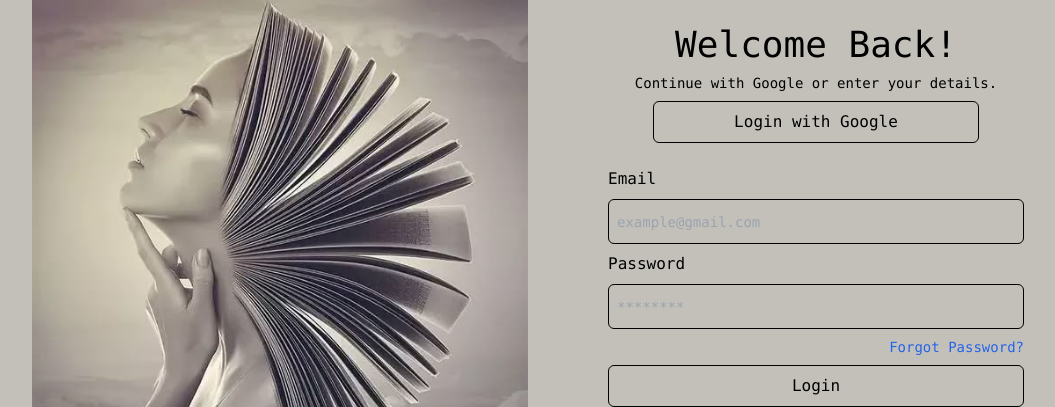
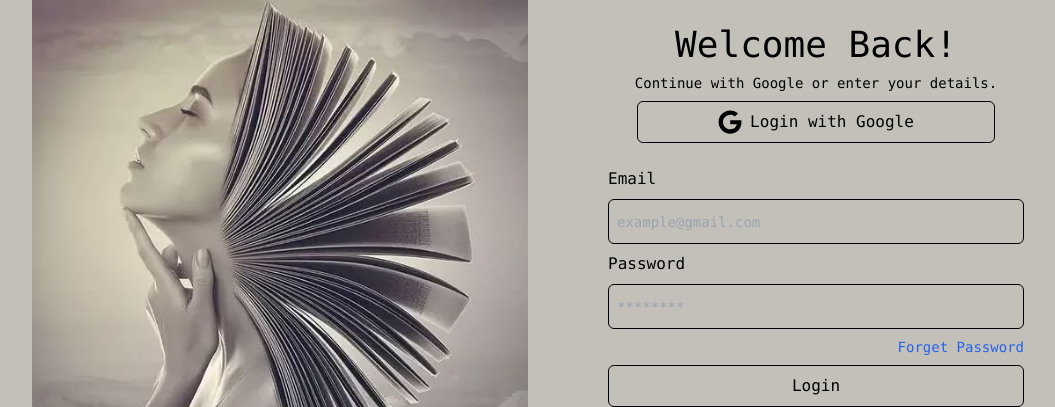
Before and after one commit to Hardelzs/year-book, a React (Vite) app: page / in a window 1280 px wide. Shown: the part 164-571 px from the top of the page, without its empty margins (112-1167 px from the left). Built offline with nearby package versions, Linux system fonts and the light colour scheme.

Commit message:
Added the deleted object

```diff
--- a/src/Components/LoginPage.jsx
+++ b/src/Components/LoginPage.jsx
@@ -10,6 +10,7 @@ import { doc, setDoc, getDoc } from "firebase/firestore";
 import { useNavigate } from "react-router-dom";
 import LoginImg from "../assets/Login.jpg";
 import SignImg from "../assets/Sign.jpg";
+import { FaGoogle } from "react-icons/fa";
 
 const LoginPage = () => {
   const navigate = useNavigate();
@@ -118,11 +119,11 @@ const LoginPage = () => {
 
             {/* Google Sign-In Button */}
             <button
-              className="border border-black px-20 py-2 rounded-md mx-auto"
+              className={`px-20 py-2 rounded-md mx-auto flex justify-center items-center gap-2 ${isSignup ? "bg-[#d7c2b4]" : "border border-black"}`}
               onClick={handleGoogleSignIn}
               type="button"
             >
-              {isSignup ? "Signup with Google" : "Login with Google"}
+              <FaGoogle className="text-2xl"/> {isSignup ? "Signup with Google" : "Login with Google"}
             </button>
           </div>
 
@@ -199,13 +200,13 @@ const LoginPage = () => {
               className="text-right text-sm cursor-pointer text-blue-600"
               onClick={() => setShowResetModal(true)}
             >
-              Forgot Password?
+              {isSignup ? "" : "Forget Password"}
             </p>
 
             {/* Submit Button */}
             <button
               type="submit"
-              className="border border-black w-full py-2 rounded-md mt-6 mx-auto"
+              className={` w-full py-2 rounded-md mt-6 mx-auto ${isSignup ? "bg-[#e6b191]" : "border border-black"}`}
             >
               {isSignup ? "Signup" : "Login"}
             </button>
```
